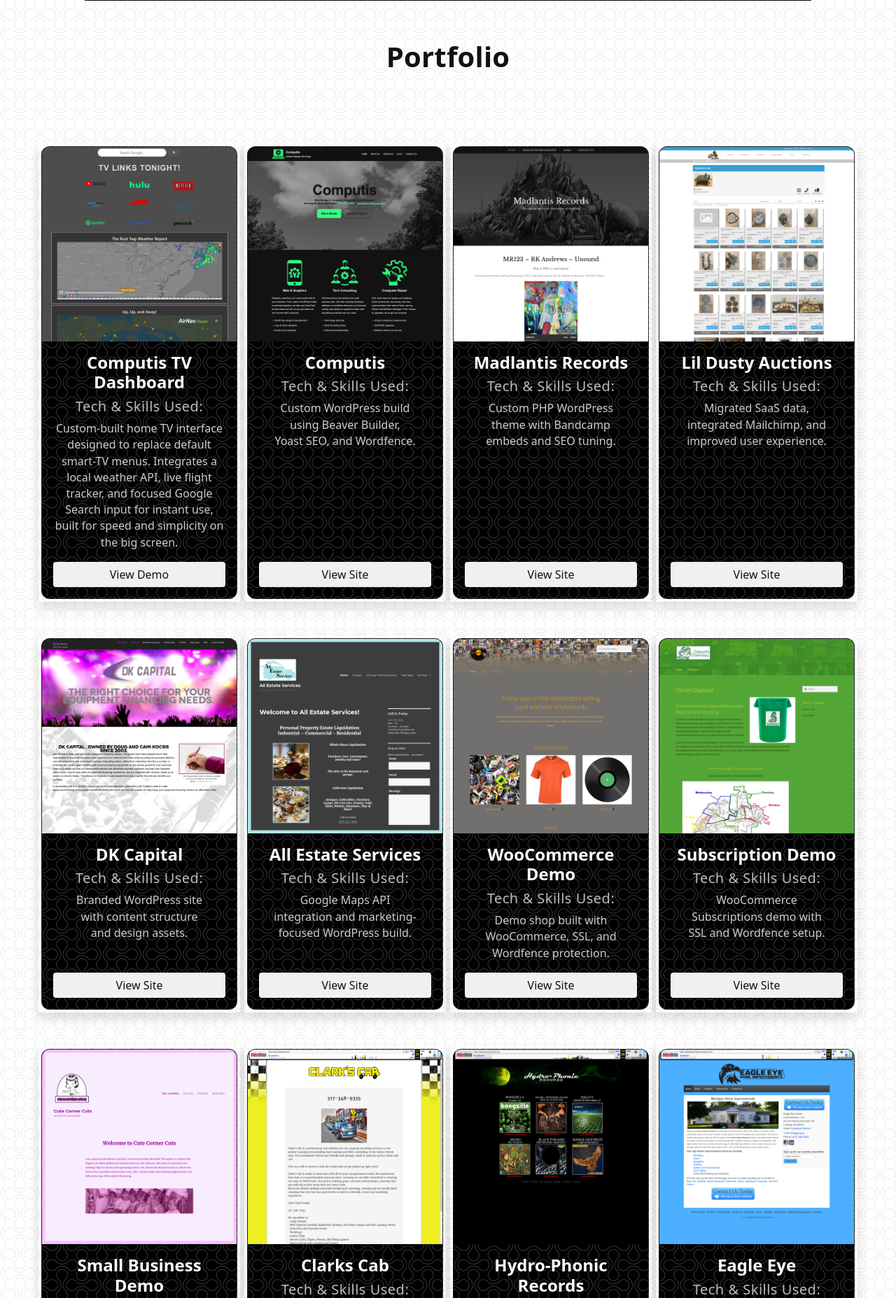
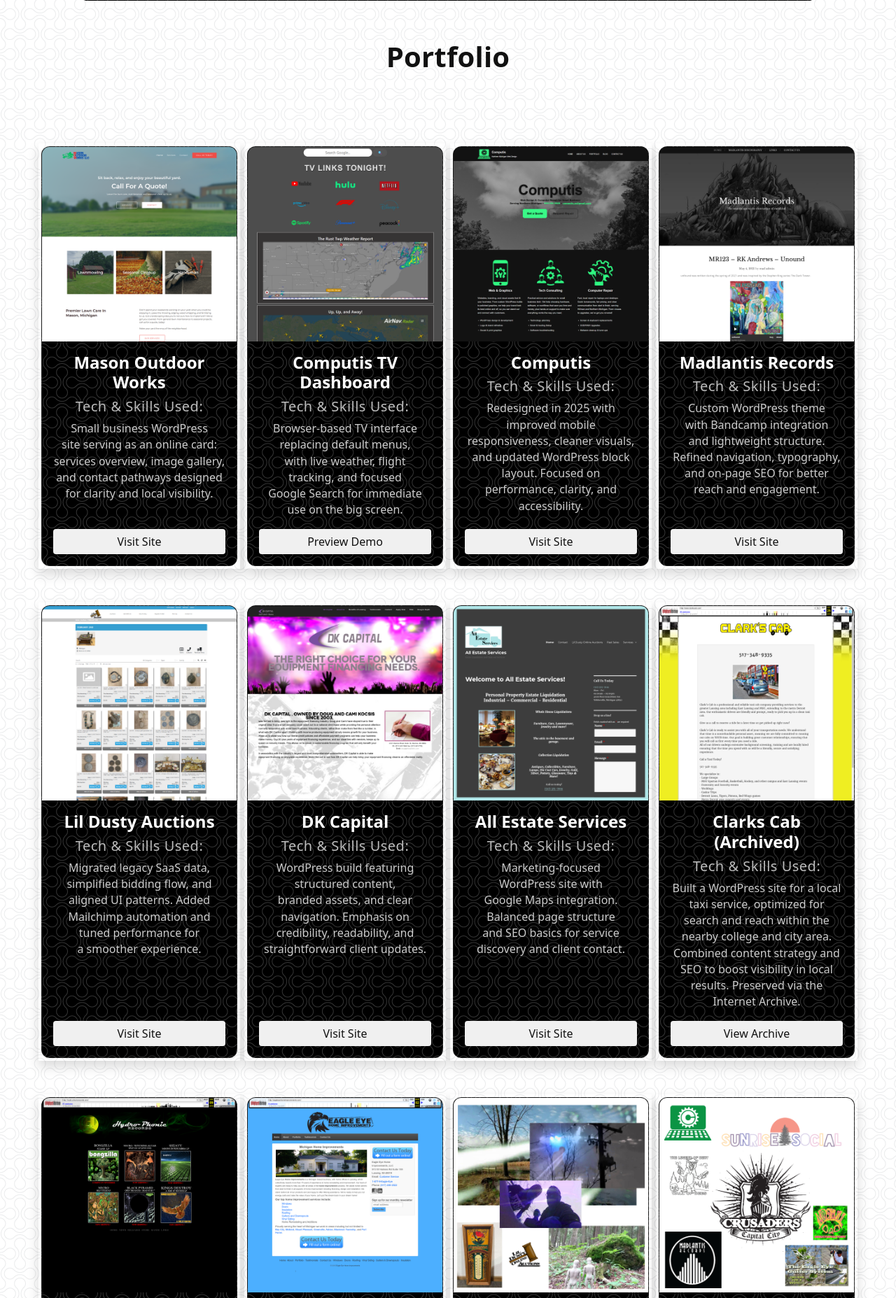
Before and after one commit to ComputisClark/phllpclrk-com, a PHP site: page / in a window 1280 px wide. Shown: the part 545-2400 px from the top of the page at 70% size. Run offline with PHP 8.4, Linux system fonts and the light colour scheme; some libraries are stand-ins or nearby versions.

Commit message:
Add files via upload

```diff
--- a/data/projects.php
+++ b/data/projects.php
@@ -1,43 +1,65 @@
 <?php
 // ============================================================
 // phllpclrk.com — Portfolio Projects Data
-// Structured list used by index.php to render the project grid
+// Used by index.php to render the project grid
 // ============================================================
 
 $projects = [
 
   // === 2025 ===
   [
+    'title'    => 'Computis',
+    'img'      => 'images/Computis.png', // current screenshot
+    'alt'      => 'Computis website — current redesign',
+    'url'      => 'https://www.computis.us/',
+    'desc'     => 'Redesigned in 2025 with improved mobile responsiveness, cleaner visuals, and updated WordPress block layout. Focused on performance, clarity, and accessibility.',
+    'button'   => 'Visit Site',
+    'external' => true,
+    'year'     => 2025,
+    'month'    => 1,
+  ],
+  [
     'title'    => 'Computis TV Dashboard',
     'img'      => 'images/ComputisTV.png',
     'alt'      => 'Computis TV dashboard interface',
     'url'      => 'https://www.computis.us/tv/index.html',
-    'desc'     => 'Custom-built home TV interface designed to replace default smart-TV menus. Integrates a local weather API, live flight tracker, and focused Google Search input for instant use, built for speed and simplicity on the big screen.',
-    'button'   => 'View Demo',
+    'desc'     => 'Browser-based TV interface replacing default menus, with live weather, flight tracking, and focused Google Search for immediate use on the big screen.',
+    'button'   => 'Preview Demo',
     'external' => true,
     'year'     => 2025,
     'month'    => 2,
   ],
+  [
+    'title'    => 'Mason Outdoor Works',
+    'img'      => 'images/MasonOutdoorWorks.png',
+    'alt'      => 'Mason Outdoor Works website',
+    'url'      => 'https://masonoutdoorworks.com/',
+    'desc'     => 'Small business WordPress site serving as an online card: services overview, image gallery, and contact pathways designed for clarity and local visibility.',
+    'button'   => 'Visit Site',
+    'external' => true,
+    'year'     => 2025,
+    'month'    => 3,
+  ],
+  [
+    'title'    => 'Client Services Team Lead',
+    'img'      => 'images/ClientServices.png',
+    'alt'      => 'Client Services and Web Operations',
+    'url'      => 'resume.php',
+    'desc'     => 'Lead client service operations for corporate and investor-relations websites. Focus on accuracy, regulatory compliance, and process improvement, balancing front-end updates, content quality, and team training to maintain high standards and protect sensitive data.',
+    'button'   => 'View Resume',
+    'external' => false,
+    'year'     => 2025,
+    'month'    => 4,
+  ],
 
   // === 2024 ===
   [
-    'title'    => 'Computis',
-    'img'      => 'images/Computis.png',
-    'alt'      => 'Computis website',
-    'url'      => 'https://www.computis.us/',
-    'desc'     => 'Custom WordPress build using Beaver Builder, Yoast SEO, and Wordfence.',
-    'button'   => 'View Site',
-    'external' => true,
-    'year'     => 2024,
-    'month'    => 8,
-  ],
-  [
     'title'    => 'Madlantis Records',
     'img'      => 'images/MadlantisRecords.png',
-    'alt'      => 'Madlantis Records site',
+    'alt'      => 'Madlantis Records website',
     'url'      => 'https://madlantisrecords.com/',
-    'desc'     => 'Custom PHP WordPress theme with Bandcamp embeds and SEO tuning.',
-    'button'   => 'View Site',
+    'desc'     => 'Custom WordPress theme with Bandcamp integration and lightweight structure. Refined navigation, typography, and on-page SEO for better reach and engagement.',
+    'button'   => 'Visit Site',
     'external' => true,
     'year'     => 2024,
     'month'    => 7,
@@ -47,10 +69,10 @@
   [
     'title'    => 'Lil Dusty Auctions',
     'img'      => 'images/lilDusty4.png',
-    'alt'      => 'Lil Dusty Auctions site',
+    'alt'      => 'Lil Dusty Auctions website',
     'url'      => 'https://www.lildustyonline.com/',
-    'desc'     => 'Migrated SaaS data, integrated Mailchimp, and improved user experience.',
-    'button'   => 'View Site',
+    'desc'     => 'Migrated legacy SaaS data, simplified bidding flow, and aligned UI patterns. Added Mailchimp automation and tuned performance for a smoother experience.',
+    'button'   => 'Visit Site',
     'external' => true,
     'year'     => 2023,
     'month'    => 11,
@@ -60,10 +82,10 @@
   [
     'title'    => 'DK Capital',
     'img'      => 'images/DKCapital.png',
-    'alt'      => 'DK Capital site',
+    'alt'      => 'DK Capital website',
     'url'      => 'https://www.dkcapitalinc.com/',
-    'desc'     => 'Branded WordPress site with content structure and design assets.',
-    'button'   => 'View Site',
+    'desc'     => 'WordPress build featuring structured content, branded assets, and clear navigation. Emphasis on credibility, readability, and straightforward client updates.',
+    'button'   => 'Visit Site',
     'external' => true,
     'year'     => 2022,
     'month'    => 9,
@@ -73,118 +95,132 @@
   [
     'title'    => 'All Estate Services',
     'img'      => 'images/AllEstateServices.png',
-    'alt'      => 'All Estate Services site',
+    'alt'      => 'All Estate Services website',
     'url'      => 'https://allestateservices.com/',
-    'desc'     => 'Google Maps API integration and marketing-focused WordPress build.',
-    'button'   => 'View Site',
+    'desc'     => 'Marketing-focused WordPress site with Google Maps integration. Balanced page structure and SEO basics for service discovery and client contact.',
+    'button'   => 'Visit Site',
     'external' => true,
     'year'     => 2021,
     'month'    => 6,
   ],
 
-  // === 2020 ===
-  [
-    'title'    => 'WooCommerce Demo',
-    'img'      => 'images/RecordARound.png',
-    'alt'      => 'WooCommerce demo',
-    'url'      => 'https://recordlabel.computis.us/',
-    'desc'     => 'Demo shop built with WooCommerce, SSL, and Wordfence protection.',
-    'button'   => 'View Site',
-    'external' => true,
-    'year'     => 2020,
-    'month'    => 10,
-  ],
+  // === 2020 (live) ===
   [
     'title'    => 'Northern Sludge',
     'img'      => 'images/NorthernSludge.png',
     'alt'      => 'Northern Sludge blog',
     'url'      => 'https://northernsludge.com/',
-    'desc'     => 'Custom blog layout with Yoast SEO and performance optimization.',
-    'button'   => 'View Site',
+    'desc'     => 'Custom WordPress blog with attention to speed and typography. Yoast SEO and structured content support long-term discoverability.',
+    'button'   => 'Visit Site',
     'external' => true,
     'year'     => 2020,
     'month'    => 7,
   ],
   [
+    'title'    => 'Online Resale & eBay Store',
+    'img'      => 'images/ResaleBusiness.png',
+    'alt'      => 'Online resale and eBay storefront',
+    'url'      => 'resume.php',
+    'desc'     => 'Operated a small resale business listing across eBay and local online auction platforms. Managed product photography, listings, and pricing strategy, combining presentation, value assessment, and copywriting to maximize reach and sales.',
+    'button'   => 'View Resume',
+    'external' => false,
+    'year'     => 2020,
+    'month'    => 5,
+  ],
+  [
     'title'    => 'Sunrise Social',
     'img'      => 'images/SunriseSocial.png',
-    'alt'      => 'Sunrise Social site',
+    'alt'      => 'Sunrise Social website',
     'url'      => 'https://www.sunrisesocial.net/',
-    'desc'     => 'Branding, logo design, and secure WordPress configuration.',
-    'button'   => 'View Site',
+    'desc'     => 'Small business WordPress build with logo work, basic brand system, and hardened configuration to reduce maintenance burden.',
+    'button'   => 'Visit Site',
     'external' => true,
     'year'     => 2020,
     'month'    => 4,
   ],
+
+  // === 2020 (offline now) ===
+  [
+    'title'    => 'WooCommerce Demo',
+    'img'      => 'images/RecordARound.png',
+    'alt'      => 'WooCommerce demo site',
+    'url'      => 'https://recordlabel.computis.us/',
+    'desc'     => 'Demonstration shop built with WooCommerce, SSL, and Wordfence. Used to validate product flows, checkout behavior, and plugin compatibility.',
+    'button'   => 'Unavailable',
+    'external' => true,
+    'year'     => 2020,
+    'month'    => 10,
+    'offline'  => true,
+  ],
   [
     'title'    => 'Subscription Demo',
     'img'      => 'images/OscarsDisposal.png',
-    'alt'      => 'Subscription demo',
+    'alt'      => 'Subscription demo site',
     'url'      => 'https://disposal.computis.us/',
-    'desc'     => 'WooCommerce Subscriptions demo with SSL and Wordfence setup.',
-    'button'   => 'View Site',
+    'desc'     => 'WooCommerce Subscriptions demo for recurring billing patterns and client previews. Configured with SSL and baseline security.',
+    'button'   => 'Unavailable',
     'external' => true,
     'year'     => 2020,
     'month'    => 2,
+    'offline'  => true,
   ],
 
-  // === 2019 ===
+  // === 2019 (offline) ===
   [
     'title'    => 'Small Business Demo',
     'img'      => 'images/CuteCornerCuts.png',
-    'alt'      => 'Small Business demo',
+    'alt'      => 'Small Business demo website',
     'url'      => 'http://www.salon.computis.us/',
-    'desc'     => 'Small business WordPress demo with branded graphics and SSL setup.',
-    'button'   => 'View Site',
+    'desc'     => 'Demonstration WordPress site showing a simple services layout, brand visuals, and direct contact path for small local businesses.',
+    'button'   => 'Unavailable',
     'external' => true,
     'year'     => 2019,
     'month'    => 11,
+    'offline'  => true,
   ],
 
-  // === 2016 ===
+  // === Archived Work (Wayback) ===
   [
-    'title'    => 'Hydro-Phonic Records',
+    'title'    => 'Hydro-Phonic Records (Archived)',
     'img'      => 'images/Hydro-PhonicRecords2.png',
-    'alt'      => 'Hydro-Phonic Records site',
+    'alt'      => 'Hydro-Phonic Records site (archived)',
     'url'      => 'https://web.archive.org/web/20161002020107/http://hydro-phonicrecords.com/',
-    'desc'     => 'ZenCart eCommerce build with custom front-end and shipping module.',
-    'button'   => 'View Site',
+    'desc'     => 'Developed an eCommerce site for international vinyl sales using ZenCart, with custom shipping logic to calculate global postage and packaging costs. Preserved on the Internet Archive.',
+    'button'   => 'View Archive',
     'external' => true,
     'year'     => 2016,
     'month'    => 6,
   ],
   [
-    'title'    => 'Clarks Cab',
+    'title'    => 'Clarks Cab (Archived)',
     'img'      => 'images/ClarksCab.png',
-    'alt'      => 'Clarks Cab site',
+    'alt'      => 'Clarks Cab site (archived)',
     'url'      => 'https://web.archive.org/web/20161025094321/http://www.clarkscab.com/',
-    'desc'     => 'Custom WordPress theme paired with PPC campaign management.',
-    'button'   => 'View Site',
+    'desc'     => 'Built a WordPress site for a local taxi service, optimized for search and reach within the nearby college and city area. Combined content strategy and SEO to boost visibility in local results. Preserved via the Internet Archive.',
+    'button'   => 'View Archive',
     'external' => true,
     'year'     => 2016,
     'month'    => 10,
   ],
-
-  // === 2015 ===
   [
-    'title'    => 'Eagle Eye',
+    'title'    => 'Eagle Eye (Archived)',
     'img'      => 'images/EagleEyeHom Improvements.png',
-    'alt'      => 'Eagle Eye site',
+    'alt'      => 'Eagle Eye Home Improvements (archived)',
     'url'      => 'https://web.archive.org/web/20150302171231/http://eagleeyehomeimprovements.com/',
-    'desc'     => 'Static build later migrated to WordPress with training materials.',
-    'button'   => 'View Site',
+    'desc'     => 'Built full website and set up Salesforce CRM for sales and office teams. Created marketing lists to support lead management and outreach. Preserved via the Internet Archive.',
+    'button'   => 'View Archive',
     'external' => true,
     'year'     => 2015,
     'month'    => 3,
   ],
 
-  // === Legacy / Creative Work (Always Last) ===
+  // === Legacy / Creative Work ===
   [
     'title'    => 'Physical Media',
     'img'      => 'images/PrintMedia.jpg',
-    'alt'      => 'Print Media samples',
+    'alt'      => 'Print and physical media samples',
     'url'      => 'resume.php',
-    'desc'     => 'CD templates, posters, and screen printing coordination.',
+    'desc'     => 'CD templates, poster layouts, and screen-printing coordination. Selected pieces and process notes available on request.',
     'button'   => 'View Resume',
     'external' => false,
     'year'     => 2010,
@@ -193,9 +229,9 @@
   [
     'title'    => 'Video Production',
     'img'      => 'images/VideoMedia.jpg',
-    'alt'      => 'Video production',
+    'alt'      => 'Video production projects',
     'url'      => 'resume.php',
-    'desc'     => 'Filming, editing, and post-production using Avid and Resolve.',
+    'desc'     => 'Filming, direction, and editing work using Avid, Vegas, and Resolve. Highlights emphasize story clarity and pacing.',
     'button'   => 'View Resume',
     'external' => false,
     'year'     => 2010,
@@ -204,9 +240,9 @@
   [
     'title'    => 'Web Graphics',
     'img'      => 'images/WebGraphics.jpg',
-    'alt'      => 'Web graphics',
+    'alt'      => 'Web graphics and logo design',
     'url'      => 'resume.php',
-    'desc'     => 'Logo and layout design for print and web using Adobe Suite.',
+    'desc'     => 'Created logos, layouts, and visual systems for both print and web. Focused on readability, scalability, and maintaining brand consistency across platforms.',
     'button'   => 'View Resume',
     'external' => false,
     'year'     => 2010,
```
